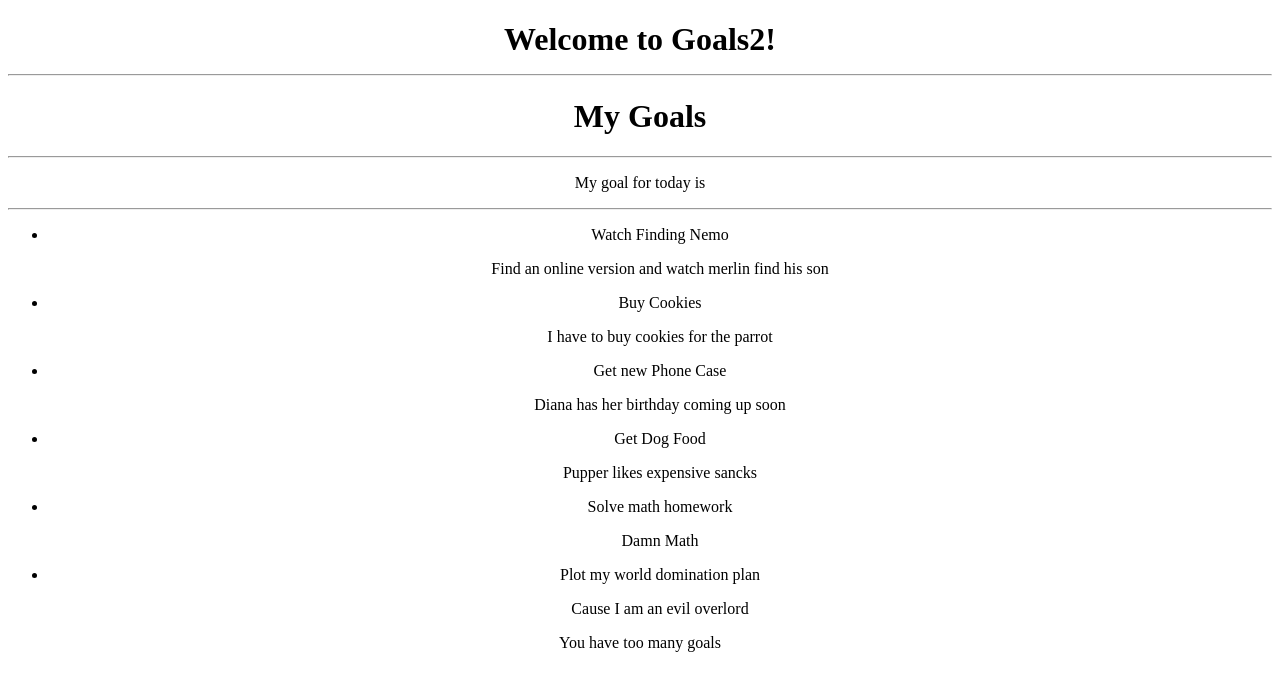
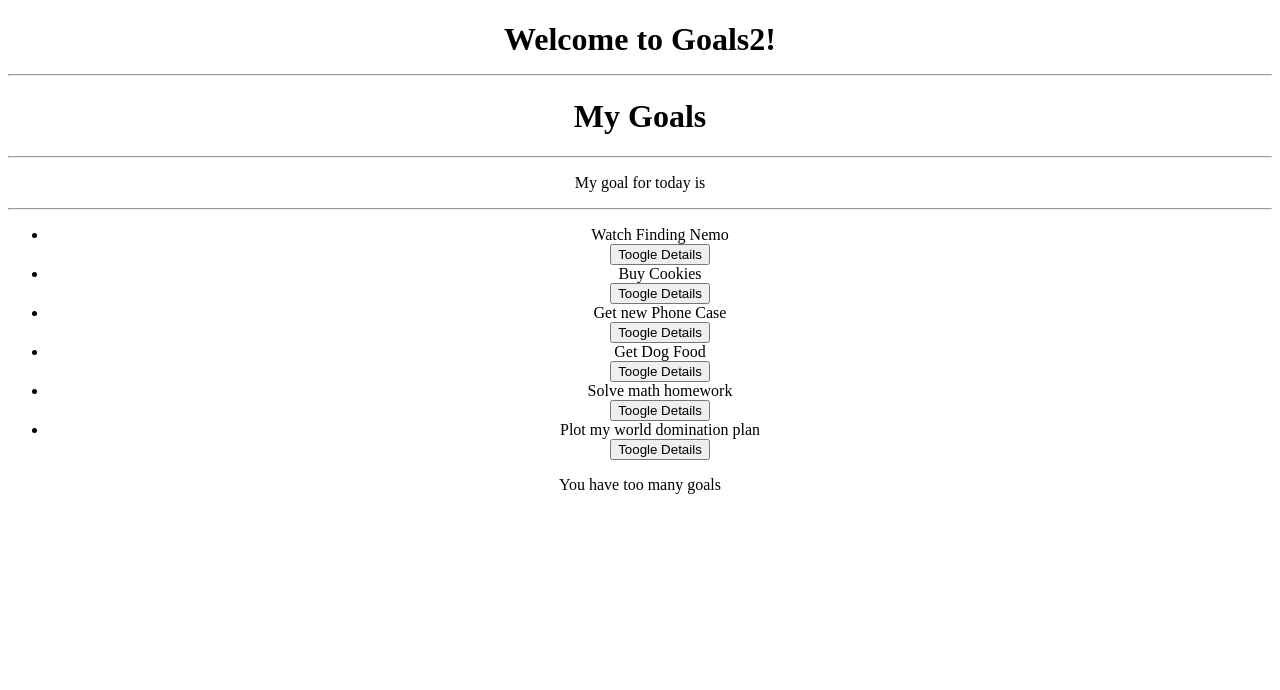
Before and after one commit to sami-mai/Goals2, an Angular app: page / in a window 1280 px wide. Shown: the top 690 px of the page. Built offline with nearby package versions, Linux system fonts and the light colour scheme.

Commit message:
add input property binding

```diff
--- a/src/app/goal.ts
+++ b/src/app/goal.ts
@@ -1,3 +1,7 @@
 export class Goal {
-  constructor(public id:number, public name:string, public description:string){}
+  public showDescription:boolean;
+  constructor(public id:number, public name:string, public description:string){
+    this.showDescription=false;
+  }
+
 }
--- a/src/app/goal/goal.component.html
+++ b/src/app/goal/goal.component.html
@@ -5,9 +5,17 @@
     <!-- <li *ngFor='let goal of goals'>{{goal.id}}.- {{goal.name}}</li> -->
 
     <!-- Input Property binding -->
-    <div *ngFor='let goal of goals'>
+    <!-- <div *ngFor='let goal of goals'>
       <li>{{goal.name}}</li>
       <app-goal-details [goal]='goal'></app-goal-details>
+    </div> -->
+
+    <!-- Output Property binding -->
+    <div *ngFor='let goal of goals;let i = index'>
+      <li>{{goal.name}}</li>
+      <button (click)='toogleDetails(i)'>Toogle Details</button>
+
+      <app-goal-details *ngIf="goal.showDescription" [goal]='goal'></app-goal-details>
     </div>
   </ul>
   <!-- create *ngIf directive that adds some conditional logic to our templates. -->
--- a/src/app/goal/goal.component.ts
+++ b/src/app/goal/goal.component.ts
@@ -30,6 +30,10 @@ export class GoalComponent implements OnInit {
         new Goal(6, 'Plot my world domination plan','Cause I am an evil overlord'),
     ]
 
+  // Output Property binding
+  toogleDetails(index){
+        this.goals[index].showDescription = !this.goals[index].showDescription;
+    }
   constructor() { }
 
   ngOnInit() {
```
